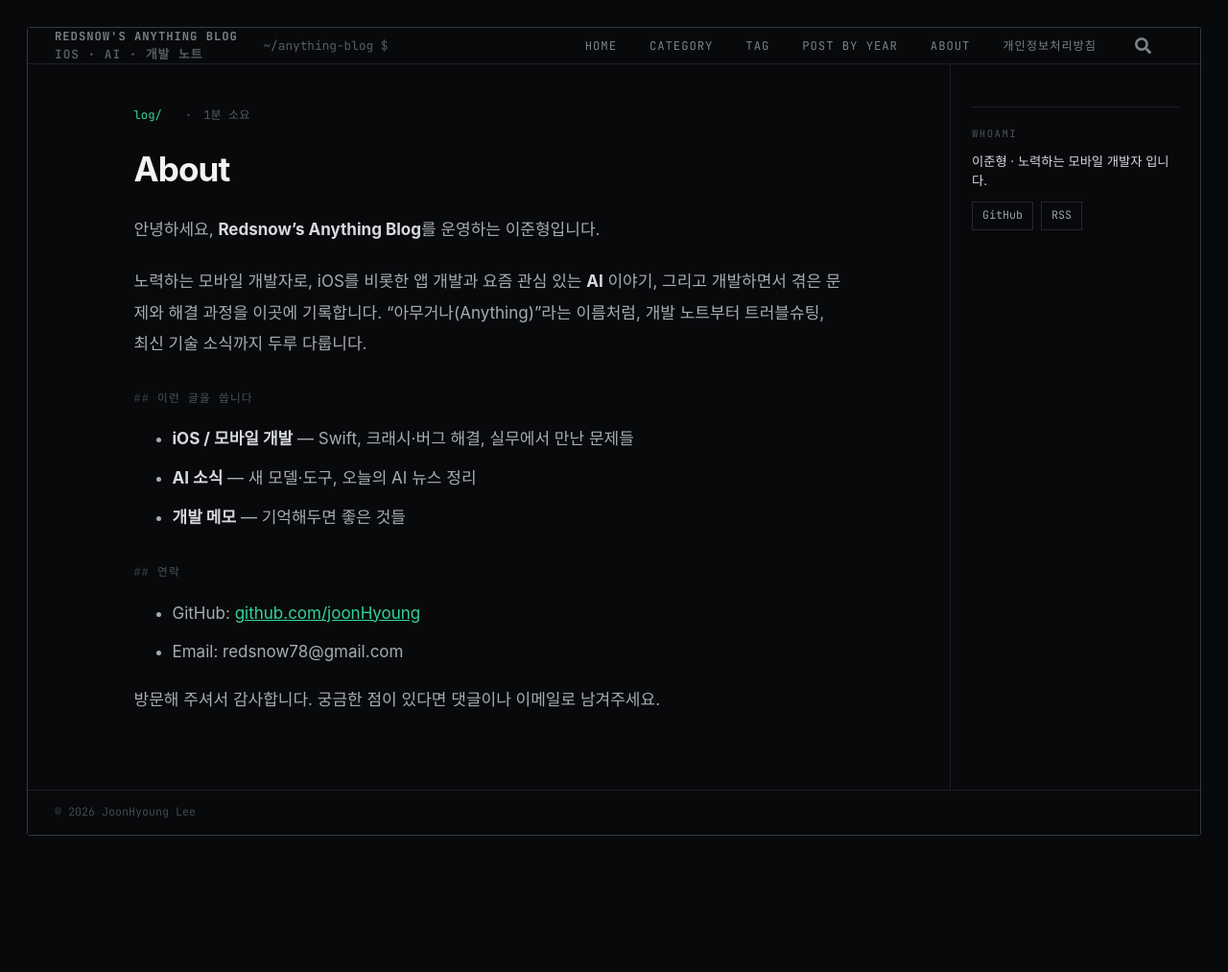
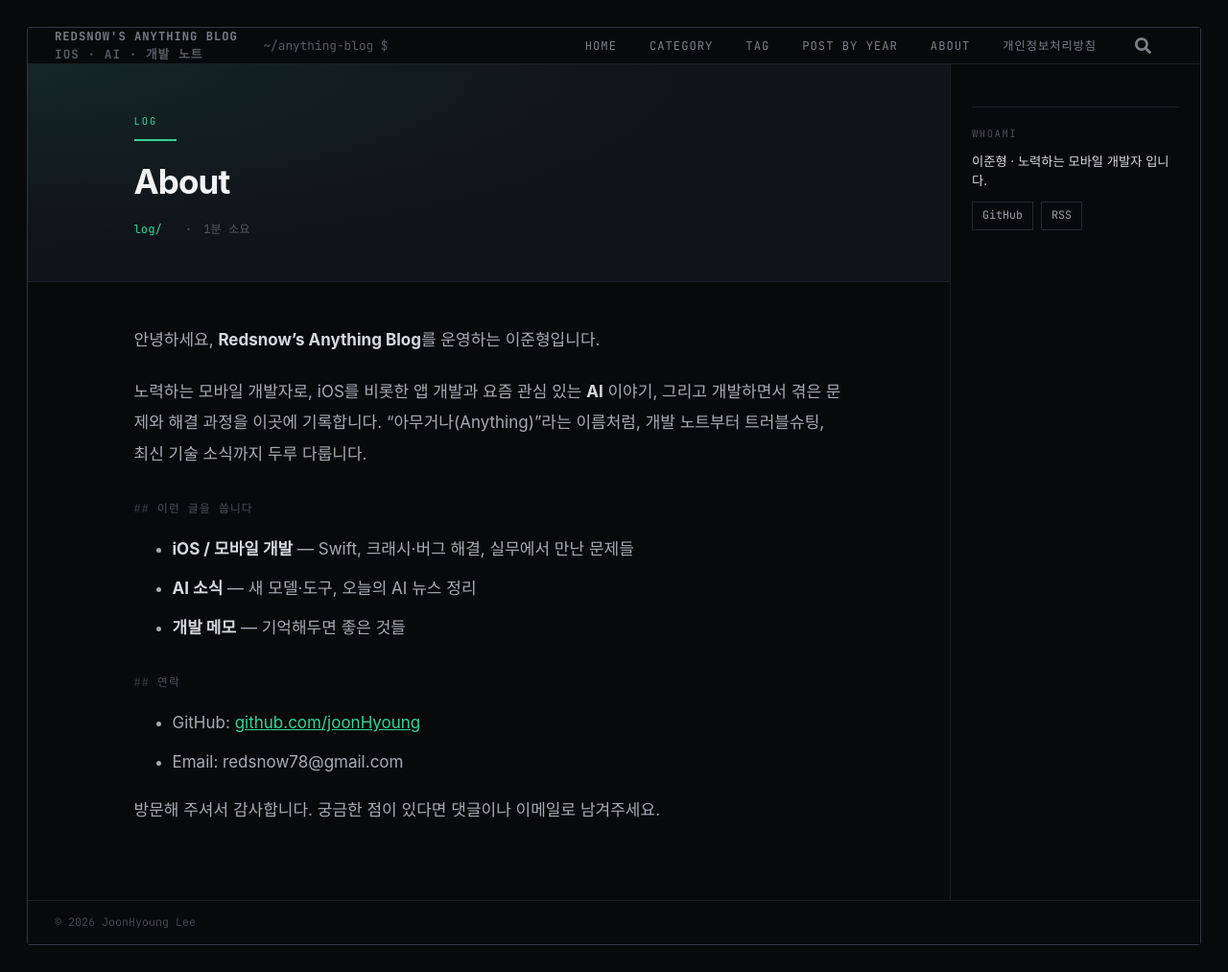
Before and after one commit to joonHyoung/joonHyoung.github.io, a Jekyll site: the page built from about.markdown, in a window 1280 px wide. Shown: the whole page at 96% size. Built offline with Jekyll 4.4.1, drawn with Linux system fonts in a browser that asks for light colours; cached includes are drawn as plain includes; some web fonts are replaced; before the commit the page ends 900 px from its top, so only the background shows below that.

Commit message:
feat(post): 상단 히어로 배너 추가 (제목 자동 반영)
포스트 맨 위에 라벨 / 제목 / 날짜가 들어간 배너를 넣었다. 이미지가 아니라
HTML+CSS 로 그린다.

이미지를 생성하지 않은 이유:
- 제목이 front matter 에서 바로 오므로 글마다 항상 정확하다. 지금 header.image
  는 8/5 와 8/6 이 ai-news.png 를 함께 쓰는 등 제목이 공용 문구였다.
- 글자가 래스터가 아니라 텍스트라 선명하고, 복사·검색·번역이 되며 접근성도 낫다.
- 좁은 화면에서 줄바꿈이 자연스럽다(이미지는 축소되며 글자가 뭉갠다).
- CI 에 이미지 생성 단계가 필요 없다(러너 한글 폰트 문제도 없음).
기존 header.image PNG 는 og:image 로 계속 쓰인다.

구현:
- _layouts/single.html: __hero > __hero-inner 안으로 라벨·h1·메타를 옮겼다.
  h1 을 배너 안으로 옮긴 것이라 문서의 h1 은 여전히 1개다(확인함).
  라벨은 page.strapline, 없으면 카테고리를 대문자로.
- _sass/terminal-ui.scss: .tpost__main 패딩을 음수 margin 으로 상쇄해 좌우
  가장자리까지 채우고, 안쪽 wrapper 를 본문과 같은 컬럼($post-measure)에 맞췄다.
  배경은 사이트 팔레트($bg-raised + accent 라디얼)로 터미널 테마에 맞췄다.
  ⚠ 음수 margin 은 .tpost__main padding 과 짝이라 반응형 3단계 모두 맞춰뒀다.

검증: h1 1개. 1473px 에서 히어로 29~1095(본문 영역 가장자리와 일치),
안쪽 192~932 로 __title·__body 와 정확히 같은 컬럼. 375 / 768px 도 확인.

Co-Authored-By: Claude Opus 5 (1M context) <noreply@anthropic.com>

```diff
--- a/_layouts/single.html
+++ b/_layouts/single.html
@@ -19,6 +19,18 @@ layout: default
   {% if page.date %}<meta itemprop="datePublished" content="{{ page.date | date_to_xmlschema }}">{% endif %}
 
   <div class="tpost__main">
+    {% comment %}
+      상단 히어로 배너. 이미지가 아니라 HTML/CSS 로 그린다.
+      제목·라벨·날짜가 front matter 에서 바로 오므로 글마다 항상 정확하고,
+      글자가 선명하며 좁은 화면에서도 잘리지 않는다. 생성 단계도 필요 없다.
+      (header.image 의 PNG 는 og:image 로 계속 쓰인다 — seo.html 담당)
+    {% endcomment %}
+    <header class="tpost__hero">
+      <div class="tpost__hero-inner">
+        <div class="tpost__hero-label">{{ page.strapline | default: post_cat | upcase }}</div>
+
+        <h1 id="page-title" class="tpost__title p-name" itemprop="headline">{{ page.title | markdownify | remove: "<p>" | remove: "</p>" }}</h1>
+
         <div class="tpost__meta">
           <span class="is-cat">{{ post_cat }}/</span>
           <span>{{ page.date | date: "%Y-%m-%d" }}</span>
@@ -29,8 +41,8 @@ layout: default
             <span>series {{ series_idx }}/{{ series_total }}</span>
           {% endif %}
         </div>
-
-    <h1 id="page-title" class="tpost__title p-name" itemprop="headline">{{ page.title | markdownify | remove: "<p>" | remove: "</p>" }}</h1>
+      </div>
+    </header>
 
     <div class="tpost__body e-content" itemprop="text">
       {{ content }}
--- a/_sass/terminal-ui.scss
+++ b/_sass/terminal-ui.scss
@@ -601,6 +601,41 @@ body.layout--single {
     }
   }
 
+  /* 상단 히어로 배너 (이미지가 아니라 HTML/CSS).
+     .tpost__main 의 패딩을 음수 margin 으로 상쇄해 좌우 가장자리까지 채우고,
+     안쪽 wrapper 가 본문과 같은 컬럼($post-measure)에 맞춰 정렬한다.
+     ⚠ 음수 margin 값은 .tpost__main 의 padding 과 짝이다. 한쪽만 바꾸면 어긋난다. */
+  &__hero {
+    max-width: none;
+    margin: -44px -64px 44px;
+    padding: 52px 64px 44px;
+    background:
+      radial-gradient(120% 140% at 0% 0%, rgba($accent, 0.10), transparent 60%),
+      $bg-raised;
+    border-bottom: 1px solid $line;
+  }
+  &__hero-inner {
+    max-width: $post-measure;
+    margin: 0 auto;
+  }
+  &__hero-label {
+    font-size: 0.625rem;
+    letter-spacing: 0.18em;
+    color: $accent;
+
+    &:after {
+      content: "";
+      display: block;
+      width: 44px;
+      height: 2px;
+      background: $accent;
+      margin-top: 10px;
+    }
+  }
+  /* 히어로 안에서는 제목·메타의 세로 여백을 배너 리듬에 맞춘다 */
+  &__hero .tpost__title { margin-top: 18px; margin-bottom: 16px; }
+  &__hero .tpost__meta  { margin-bottom: 0; }
+
   &__meta {
     display: flex;
     flex-wrap: wrap;
@@ -835,11 +870,14 @@ body.layout--single {
 @media (max-width: 64em) {
   .tpost { grid-template-columns: 1fr; }
   .tpost__main { border-right: 0; border-bottom: 1px solid $line; padding: 34px 28px 40px; }
+  /* 히어로 음수 margin 은 위 padding 과 짝 */
+  .tpost__hero { margin: -34px -28px 34px; padding: 40px 28px 32px; }
   .tpost__rail { position: static; padding: 26px 28px 34px; }
 }
 
 @media (max-width: 37.5em) {
   .tpost__main { padding: 26px 18px 32px; }
+  .tpost__hero { margin: -26px -18px 28px; padding: 32px 18px 26px; }
   .tpost__title { font-size: 1.5rem; }
   .tpost__nav { grid-template-columns: 1fr; }
   .tpost__navcard.is-next { text-align: left; }
```
Lines whose indentation alone changed are shown as unchanged.
